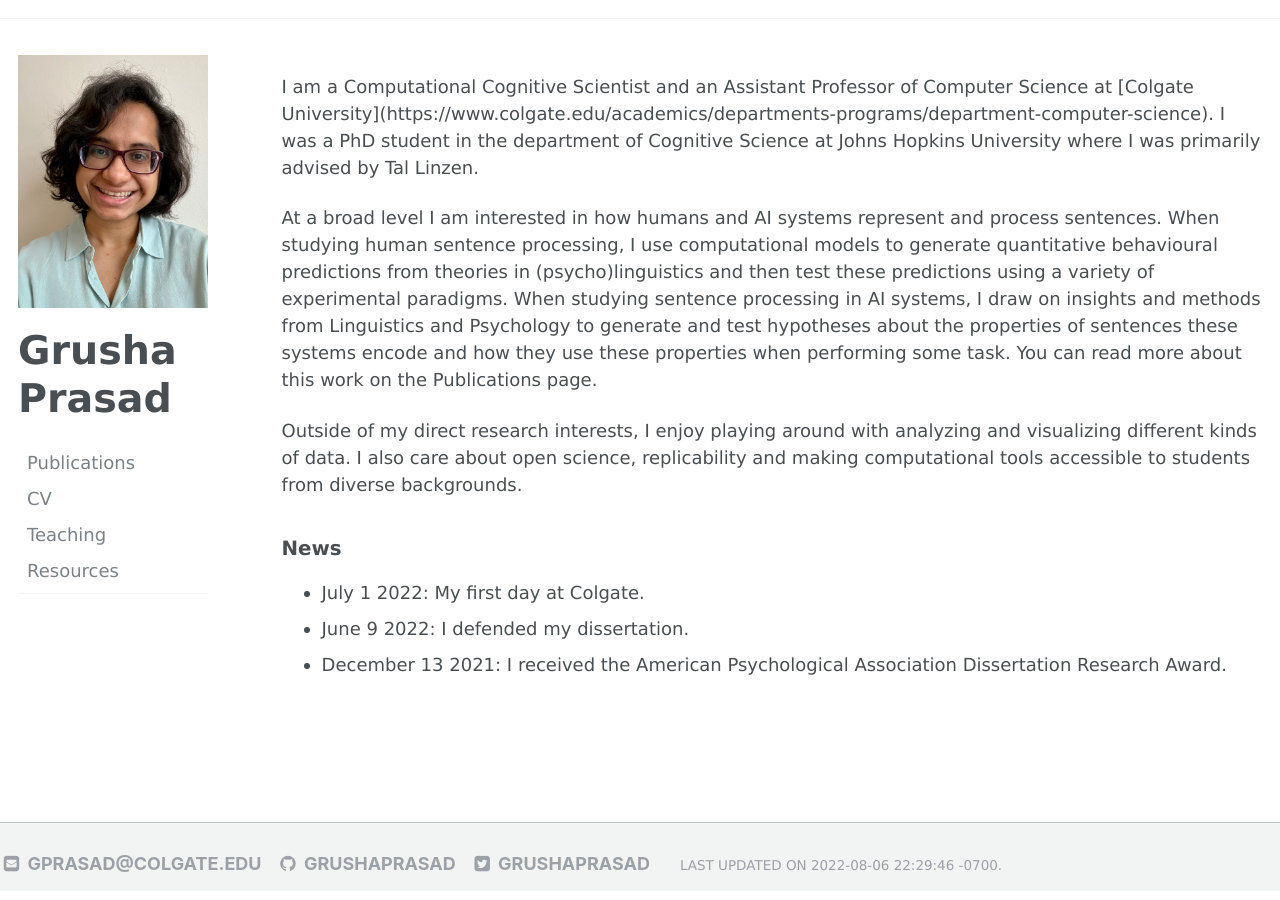
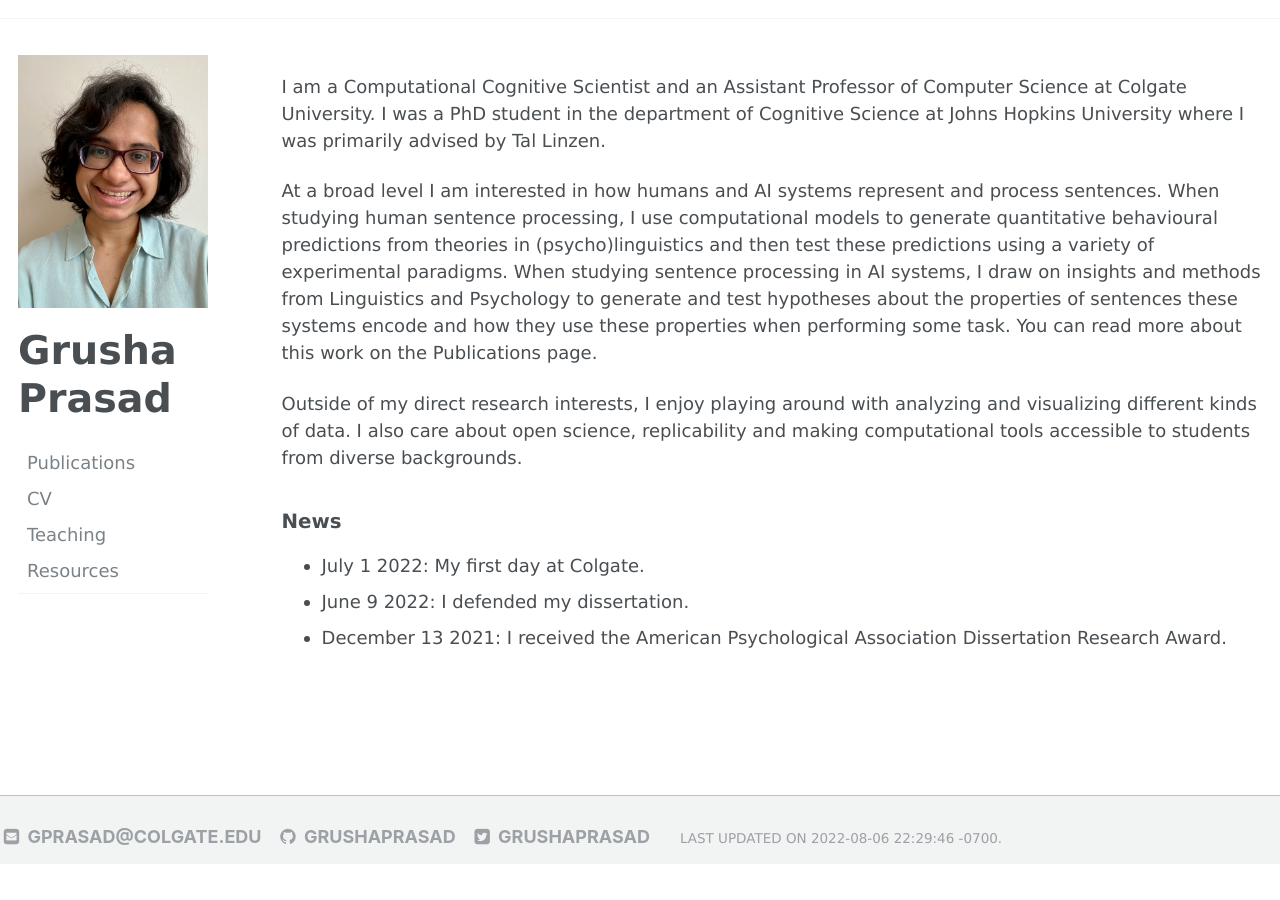
Before and after one commit to grushaprasad/grushaprasad.github.io, a Jekyll site: the page built from _pages/about.html, in a window 1280 px wide. Built offline with Jekyll 4.4.1, drawn with Linux system fonts in a browser that asks for light colours; part of the change alters nothing that is shown.

Commit message:
typo fix in about page

```diff
--- a/_pages/about.html
+++ b/_pages/about.html
@@ -12,7 +12,7 @@ a:hover, a:active {
 }
 </style>
 
-<p> I am a Computational Cognitive Scientist and an Assistant Professor of Computer Science at [Colgate University](https://www.colgate.edu/academics/departments-programs/department-computer-science). I was a PhD student in the department of Cognitive Science at Johns Hopkins University where I was primarily advised by <a href= "https://tallinzen.net/" target = "_blank"}>Tal Linzen</a>.</p>
+<p> I am a Computational Cognitive Scientist and an Assistant Professor of Computer Science at <a href= "https://www.colgate.edu/academics/departments-programs/department-computer-science" target = "_blank"}>Colgate University</a>. I was a PhD student in the department of Cognitive Science at Johns Hopkins University where I was primarily advised by <a href= "https://tallinzen.net/" target = "_blank"}>Tal Linzen</a>.</p>
 
 <p>At a broad level I am interested in how humans and AI systems represent and process sentences. When studying human sentence processing, I use computational models to generate quantitative behavioural predictions from theories in (psycho)linguistics and then test these predictions using a variety of experimental paradigms. When studying sentence processing in AI systems, I draw on insights and methods from Linguistics and Psychology to generate and test hypotheses about the properties of sentences these systems encode and how they use these properties when performing some task. You can read more about this work on the <a href= "/publications/" target = "_blank"}>Publications</a> page.</p>
 
```
